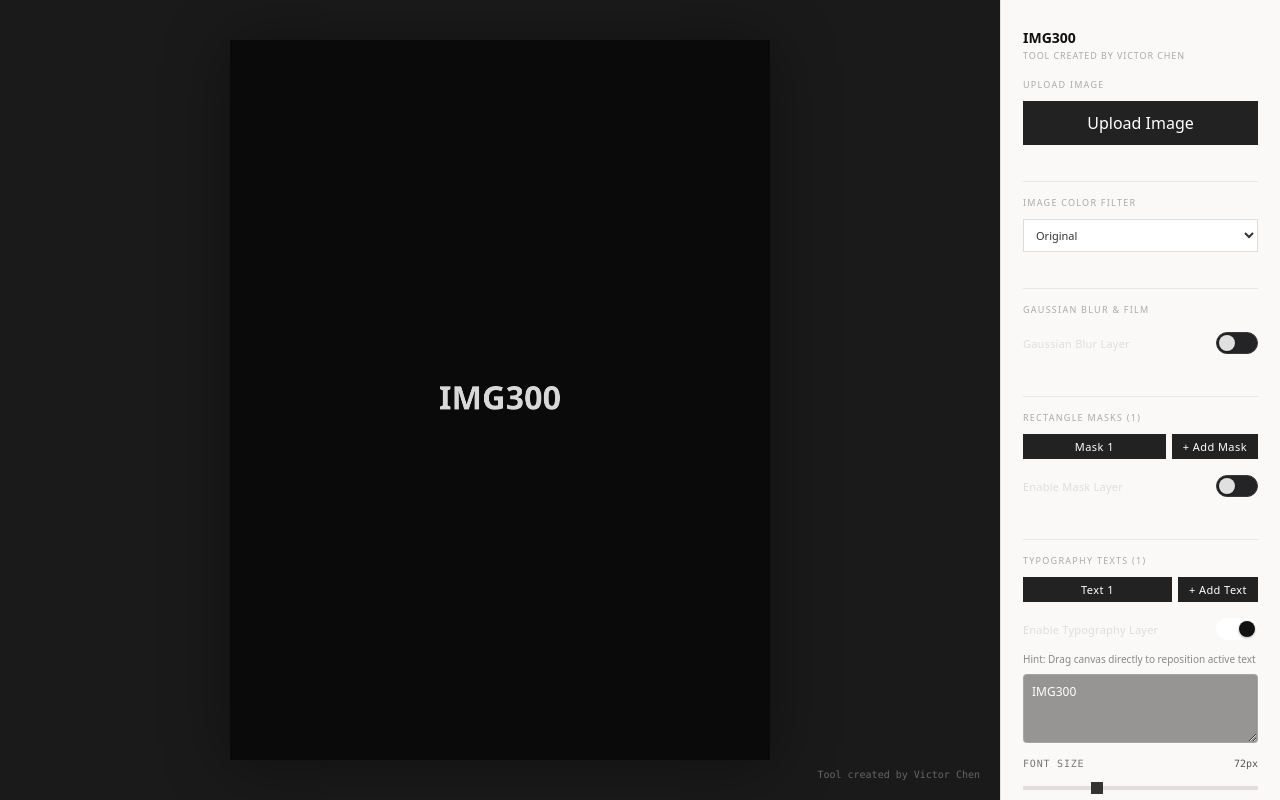
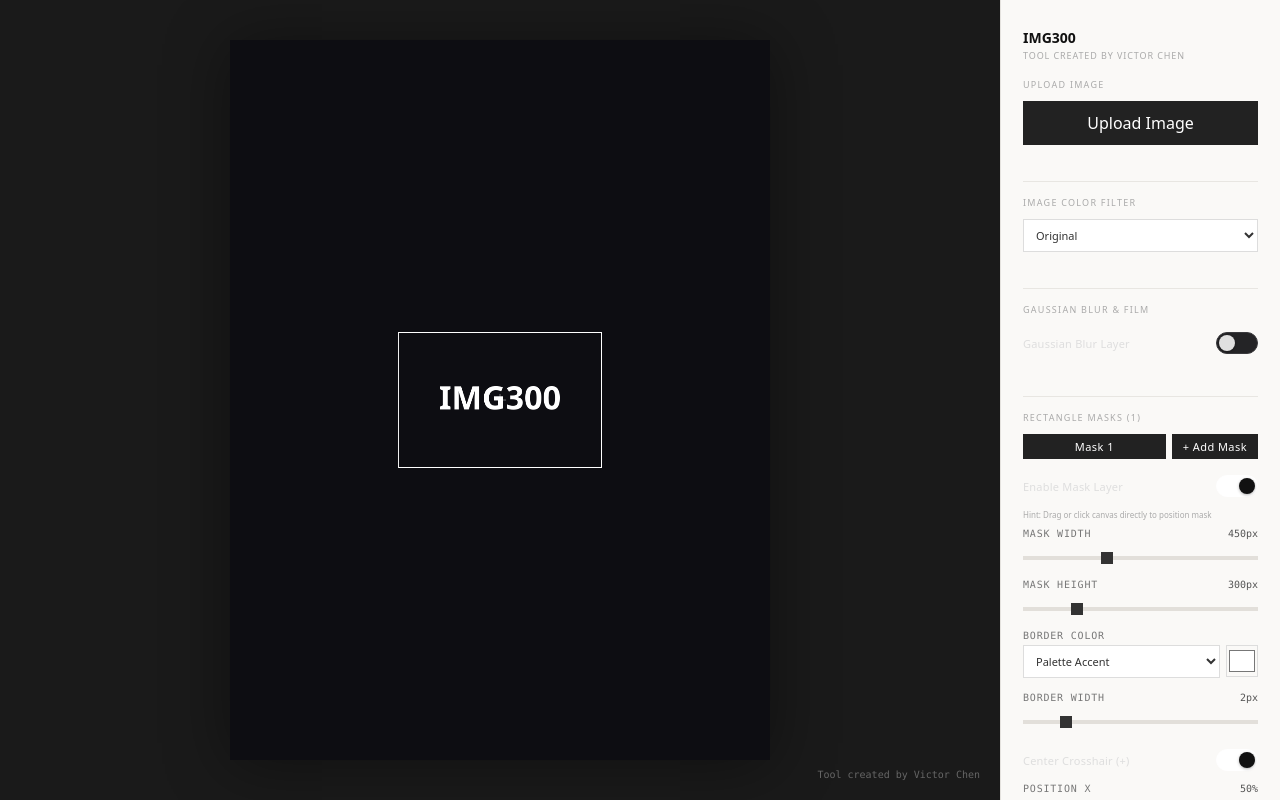
Before and after one commit to victorchen1211/IMG300, a Next.js app: page /blur-and-reveal in a window 1280 px wide. Built offline with nearby package versions, Linux system fonts and the light colour scheme.

Commit message:
fix: add canvas clipping to mask layer rendering and remove color palette

```diff
--- a/src/components/BrandAssetGenerator.tsx
+++ b/src/components/BrandAssetGenerator.tsx
@@ -3,13 +3,12 @@
 import React, { useState, useRef, useEffect, useCallback } from "react";
 import styles from "../app/page.module.scss";
 import {
-  COLOR_PALETTES,
   EXPORT_SIZES,
-  ColorPalette,
   DimensionPreset
 } from "../constants/generatorPresets";
 import { ToolPanel } from "./toolPanel";
-import { IMAGE_FILTERS, MaskLayer, TextLayer } from "./blurAndReveal";
+import { IMAGE_FILTERS, MaskLayer } from "./blurAndReveal";
+import { TextLayer } from "./common";
 
 export const BrandAssetGenerator: React.FC = () => {
   const canvasRef = useRef<HTMLCanvasElement | null>(null);
@@ -22,11 +21,11 @@ export const BrandAssetGenerator: React.FC = () => {
   const [blurAmount, setBlurAmount] = useState<number>(14);
   const [overlayOpacity, setOverlayOpacity] = useState<number>(0.4);
 
-  // Multi-Mask Layer System
+  // Multi-Mask Layer System (Default mask enabled)
   const [masks, setMasks] = useState<MaskLayer[]>([
     {
       id: "mask-1",
-      enabled: false,
+      enabled: true,
       width: 450,
       height: 300,
       borderColor: "palette",
@@ -53,8 +52,7 @@ export const BrandAssetGenerator: React.FC = () => {
   ]);
   const [selectedTextId, setSelectedTextId] = useState<string>("text-1");
 
-  // Color & Size Controls
-  const [selectedPaletteKey, setSelectedPaletteKey] = useState<string>("monochrome");
+  // Size Controls
   const [selectedFormat, setSelectedFormat] = useState<string>("portrait34");
 
   // Responsive Viewport Bounds
@@ -69,7 +67,8 @@ export const BrandAssetGenerator: React.FC = () => {
   } | null>(null);
 
   const dimension: DimensionPreset = EXPORT_SIZES[selectedFormat] || EXPORT_SIZES["Portrait 3:4 (1200x1600)"];
-  const currentPalette: ColorPalette = COLOR_PALETTES[selectedPaletteKey] || COLOR_PALETTES.whiteOnDark;
+  const defaultBgColor = "#0d0d12";
+  const defaultStrokeColor = "#ffffff";
 
   // Viewport Observer
   useEffect(() => {
@@ -162,7 +161,7 @@ export const BrandAssetGenerator: React.FC = () => {
     canvas.height = h;
 
     // 1. Draw Background Base
-    ctx.fillStyle = currentPalette.bg;
+    ctx.fillStyle = defaultBgColor;
     ctx.fillRect(0, 0, w, h);
 
     if (bgImage) {
@@ -193,13 +192,13 @@ export const BrandAssetGenerator: React.FC = () => {
     if (overlayEnabled) {
       ctx.save();
       ctx.filter = `blur(${blurAmount}px)`;
-      ctx.fillStyle = currentPalette.stroke;
+      ctx.fillStyle = defaultStrokeColor;
       ctx.globalAlpha = overlayOpacity;
       ctx.fillRect(0, 0, w, h);
       ctx.restore();
     }
 
-    // 3. Render Clarity Rectangle Masks
+    // 3. Render Clarity Rectangle Masks (with strict canvas clipping)
     masks.forEach((m) => {
       if (!m.enabled) return;
 
@@ -208,9 +207,16 @@ export const BrandAssetGenerator: React.FC = () => {
 
       ctx.save();
 
-      // Clear blur under mask to reveal sharp image underneath
+      // Clip drawing strictly to mask bounds so sharp image doesn't overwrite whole canvas!
+      ctx.beginPath();
+      ctx.rect(mX, mY, m.width, m.height);
+      ctx.clip();
+
+      // Clear blur inside mask clipping region
       ctx.clearRect(mX, mY, m.width, m.height);
-      ctx.fillStyle = currentPalette.bg;
+
+      // Draw sharp background
+      ctx.fillStyle = defaultBgColor;
       ctx.fillRect(mX, mY, m.width, m.height);
 
       if (bgImage) {
@@ -239,7 +245,7 @@ export const BrandAssetGenerator: React.FC = () => {
 
       // Draw Mask Bounding Border
       ctx.save();
-      const bColor = m.borderColor === "palette" ? currentPalette.stroke : m.borderColor;
+      const bColor = m.borderColor === "palette" ? defaultStrokeColor : m.borderColor;
       ctx.strokeStyle = bColor;
       ctx.lineWidth = m.borderWidth;
       if (m.borderWidth > 0) {
@@ -269,8 +275,9 @@ export const BrandAssetGenerator: React.FC = () => {
       if (!t.enabled || !t.text.trim()) return;
 
       ctx.save();
-      ctx.fillStyle = currentPalette.stroke;
-      ctx.font = `700 ${t.fontSize}px "Telegraf", system-ui, -apple-system, sans-serif`;
+      ctx.fillStyle = t.color || defaultStrokeColor;
+      const font = t.fontFamily || '"Telegraf", system-ui, sans-serif';
+      ctx.font = `700 ${t.fontSize}px ${font}`;
       ctx.textAlign = t.textAlign;
       ctx.textBaseline = "middle";
 
@@ -288,7 +295,8 @@ export const BrandAssetGenerator: React.FC = () => {
     });
   }, [
     dimension,
-    currentPalette,
+    defaultBgColor,
+    defaultStrokeColor,
     bgImage,
     selectedFilterKey,
     overlayEnabled,
@@ -395,14 +403,14 @@ export const BrandAssetGenerator: React.FC = () => {
     let svgContent = `<svg xmlns="http://www.w3.org/2000/svg" width="${w}" height="${h}" viewBox="0 0 ${w} ${h}">`;
 
     // Background
-    svgContent += `<rect width="${w}" height="${h}" fill="${currentPalette.bg}"/>`;
+    svgContent += `<rect width="${w}" height="${h}" fill="${defaultBgColor}"/>`;
 
     // Render Masks in SVG
     masks.forEach((m) => {
       if (!m.enabled) return;
       const mX = Math.round(m.posX * w - m.width / 2);
       const mY = Math.round(m.posY * h - m.height / 2);
-      const bColor = m.borderColor === "palette" ? currentPalette.stroke : m.borderColor;
+      const bColor = m.borderColor === "palette" ? defaultStrokeColor : m.borderColor;
 
       svgContent += `<rect x="${mX}" y="${mY}" width="${m.width}" height="${m.height}" fill="none" stroke="${bColor}" stroke-width="${m.borderWidth}"/>`;
     });
@@ -422,7 +430,7 @@ export const BrandAssetGenerator: React.FC = () => {
 
       lines.forEach((line, index) => {
         const lineY = tY - totalH / 2 + index * lineHeight + lineHeight / 2;
-        svgContent += `<text x="${tX}" y="${lineY}" font-family="Telegraf, sans-serif" font-size="${t.fontSize}" font-weight="bold" fill="${currentPalette.stroke}" text-anchor="${anchor}" dominant-baseline="middle">${line}</text>`;
+        svgContent += `<text x="${tX}" y="${lineY}" font-family="Telegraf, sans-serif" font-size="${t.fontSize}" font-weight="bold" fill="${t.color || defaultStrokeColor}" text-anchor="${anchor}" dominant-baseline="middle">${line}</text>`;
       });
     });
 
@@ -462,8 +470,6 @@ export const BrandAssetGenerator: React.FC = () => {
         onDeleteText={handleDeleteText}
         onSelectText={(id) => setSelectedTextId(id)}
         onUpdateText={handleUpdateText}
-        selectedPaletteKey={selectedPaletteKey}
-        onSelectPalette={(key) => setSelectedPaletteKey(key)}
         selectedFormat={selectedFormat}
         onSelectFormat={(key) => setSelectedFormat(key)}
         onExportPNG={handleExportPNG}
--- a/src/components/common/PaletteSelector.tsx
+++ /dev/null
@@ -1,29 +0,0 @@
-"use client";
-
-import React from "react";
-import styles from "../../app/page.module.scss";
-import { COLOR_PALETTES } from "../../constants/generatorPresets";
-
-interface PaletteSelectorProps {
-  selectedPaletteKey: string;
-  onSelectPalette: (paletteKey: string) => void;
-}
-
-export const PaletteSelector: React.FC<PaletteSelectorProps> = ({ selectedPaletteKey, onSelectPalette }) => {
-  return (
-    <div>
-      <div className={styles.sectionHeader}>
-        <span>Color Palette</span>
-      </div>
-      <div style={{ marginBottom: 14 }}>
-        <select value={selectedPaletteKey} onChange={(e) => onSelectPalette(e.target.value)}>
-          {Object.entries(COLOR_PALETTES).map(([key, pal]) => (
-            <option key={key} value={key}>
-              {pal.name}
-            </option>
-          ))}
-        </select>
-      </div>
-    </div>
-  );
-};
--- a/src/components/toolPanel/ToolPanel.tsx
+++ b/src/components/toolPanel/ToolPanel.tsx
@@ -4,7 +4,6 @@ import React from "react";
 import styles from "../../app/page.module.scss";
 import {
   ImageUploader,
-  PaletteSelector,
   CanvasSizeSelector,
   ExportControls
 } from "../common";
@@ -14,8 +13,7 @@ import {
   ClarityMaskControl,
   TypographyControl,
   MaskLayer,
-  TextLayer,
-  TextAlignMode
+  TextLayer
 } from "../blurAndReveal";
 
 interface ToolPanelProps {
@@ -44,8 +42,6 @@ interface ToolPanelProps {
   onSelectText: (id: string) => void;
   onUpdateText: (id: string, updates: Partial<TextLayer>) => void;
   // Canvas & Export Props
-  selectedPaletteKey: string;
-  onSelectPalette: (paletteKey: string) => void;
   selectedFormat: string;
   onSelectFormat: (formatKey: string) => void;
   onExportPNG: () => void;
@@ -75,8 +71,6 @@ export const ToolPanel: React.FC<ToolPanelProps> = ({
   onDeleteText,
   onSelectText,
   onUpdateText,
-  selectedPaletteKey,
-  onSelectPalette,
   selectedFormat,
   onSelectFormat,
   onExportPNG,
@@ -123,9 +117,6 @@ export const ToolPanel: React.FC<ToolPanelProps> = ({
         onUpdateText={onUpdateText}
       />
 
-      {/* Color Palette Selector */}
-      <PaletteSelector selectedPaletteKey={selectedPaletteKey} onSelectPalette={onSelectPalette} />
-
       {/* Canvas Size Selector */}
       <CanvasSizeSelector selectedFormat={selectedFormat} onSelectFormat={onSelectFormat} />
 
```
